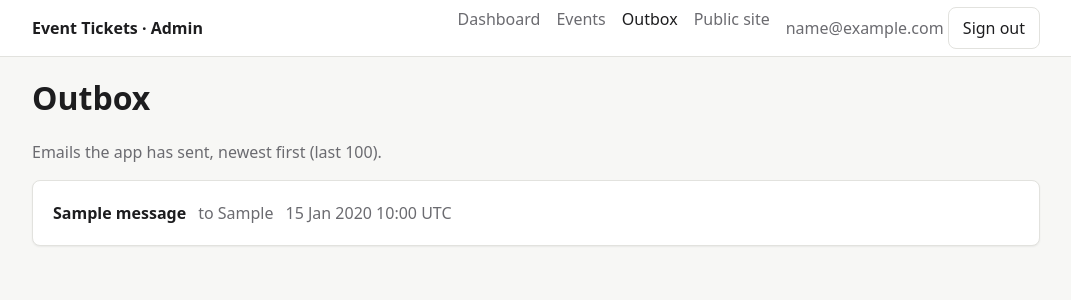
After one commit to sorin-work/event-tickets, a Spring Boot app: page /admin/outbox in a window 1280 px wide. The commit adds this page. Shown: the top 300 px of the page, without its empty margins (104-1175 px from the left). Run offline with Spring Boot 4, Linux system fonts and the light colour scheme; a user stored in the database is signed in; tables that the repository leaves empty hold one stand-in row (values such as "Sample post"); some of the project's set-up classes (security, data sources, template engines, error pages and the like) are left out, and stand-ins take their place; some libraries are stand-ins or nearby versions.

Commit message:
feat(admin): outbox page to read sent emails

```diff
--- /dev/null
+++ b/src/main/java/com/sorinwork/tickets/admin/AdminOutboxController.java
@@ -0,0 +1,27 @@
+package com.sorinwork.tickets.admin;
+
+import com.sorinwork.tickets.notify.OutboxRepository;
+import org.springframework.data.domain.PageRequest;
+import org.springframework.stereotype.Controller;
+import org.springframework.ui.Model;
+import org.springframework.web.bind.annotation.GetMapping;
+
+@Controller
+public class AdminOutboxController {
+
+  static final int LIMIT = 100;
+
+  private final OutboxRepository outbox;
+
+  public AdminOutboxController(OutboxRepository outbox) {
+    this.outbox = outbox;
+  }
+
+  @GetMapping("/admin/outbox")
+  public String list(Model model) {
+    model.addAttribute(
+        "messages", outbox.findByOrderByCreatedAtDescIdDesc(PageRequest.of(0, LIMIT)));
+    model.addAttribute("limit", LIMIT);
+    return "admin/outbox/list";
+  }
+}
--- a/src/main/resources/static/css/app.css
+++ b/src/main/resources/static/css/app.css
@@ -404,3 +404,16 @@ th {
   height: 100%;
   background: var(--ok);
 }
+
+.outbox-message summary {
+  cursor: pointer;
+  display: flex;
+  gap: 12px;
+  flex-wrap: wrap;
+}
+
+.outbox-message pre {
+  white-space: pre-wrap;
+  font-family: inherit;
+  margin: 12px 0 0;
+}
--- /dev/null
+++ b/src/main/resources/templates/admin/outbox/list.html
@@ -0,0 +1,20 @@
+<!DOCTYPE html>
+<html xmlns:th="http://www.thymeleaf.org" lang="en">
+<head th:replace="~{fragments/layout :: head('Outbox')}"></head>
+<body>
+<header th:replace="~{fragments/admin :: header('outbox')}"></header>
+<main class="container">
+  <h1>Outbox</h1>
+  <p class="muted" th:text="'Emails the app has sent, newest first (last ' + ${limit} + ').'">Emails</p>
+  <div th:if="${#lists.isEmpty(messages)}" class="card empty">No emails sent yet.</div>
+  <details class="card outbox-message" th:each="message : ${messages}">
+    <summary>
+      <strong th:text="${message.subject}">Your tickets</strong>
+      <span class="muted" th:text="'to ' + ${message.recipient}">to ana@example.com</span>
+      <span class="muted" th:text="${#temporals.format(message.createdAt, 'd MMM yyyy HH:mm')} + ' UTC'">date</span>
+    </summary>
+    <pre th:text="${message.body}">Body</pre>
+  </details>
+</main>
+</body>
+</html>
--- a/src/main/resources/templates/fragments/admin.html
+++ b/src/main/resources/templates/fragments/admin.html
@@ -7,6 +7,7 @@
     <nav class="nav">
       <a th:href="@{/admin}" th:classappend="${section == 'dashboard'} ? 'active'">Dashboard</a>
       <a th:href="@{/admin/events}" th:classappend="${section == 'events'} ? 'active'">Events</a>
+      <a th:href="@{/admin/outbox}" th:classappend="${section == 'outbox'} ? 'active'">Outbox</a>
       <a th:href="@{/}" target="_blank">Public site</a>
       <form th:action="@{/admin/logout}" method="post" style="display:inline">
         <span class="muted" sec:authentication="name">admin</span>
```
Also changed, not shown: 1 other file.
